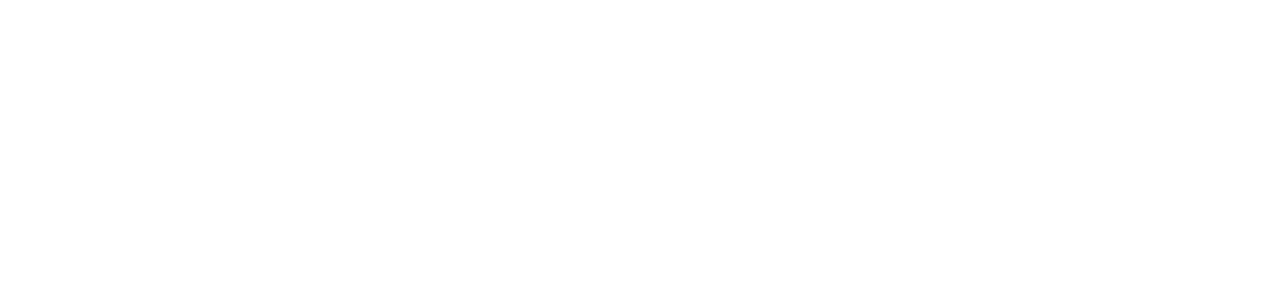
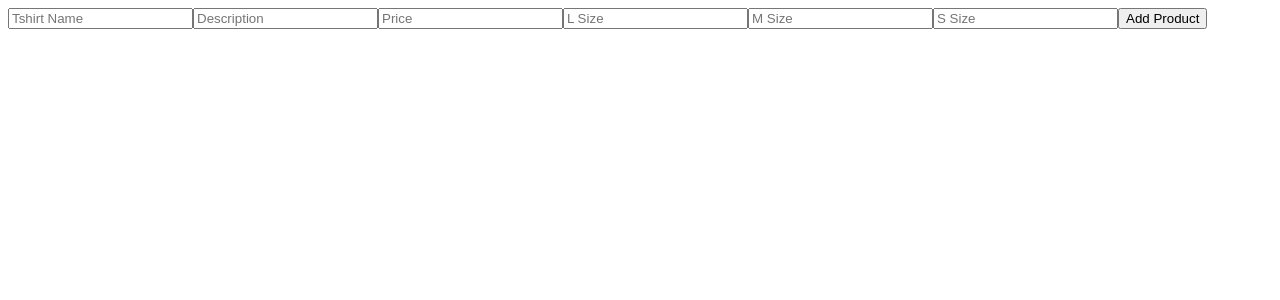
Before and after one commit to dhr7va/tshirt-website, a React (Create React App) app: page / in a window 1280 px wide. Shown: the top 300 px of the page. Built offline with nearby package versions, Linux system fonts and the light colour scheme.

Commit message:
Added AddProductForm

```diff
--- a/src/App.js
+++ b/src/App.js
@@ -1,7 +1,12 @@
+import React from "react";
+
+import AddProductsFort from "./Components/AddProductsForm";
+
 
 function App() {
   return (
     <div className="App">
+      <AddProductsFort />
     </div>
   );
 }
--- /dev/null
+++ b/src/Components/AddProductsForm.js
@@ -0,0 +1,59 @@
+import React, { useState } from 'react';
+
+const AddProductForm = ({ addProduct }) => {
+    const [formData, setFormData] = useState({
+        name: '',
+        description: '',
+        price: '',
+        quantityL: 0,
+        quantityM: 0,
+        quantityS: 0
+    });
+
+    const handleInputChange = (e) => {
+        setFormData({ ...formData, [e.target.name]: e.target.value });
+    };
+
+    const handleSubmit = (e) => {
+        e.preventDefault();
+        addProduct(formData);
+        setFormData({
+            name: '',
+            description: '',
+            price: '',
+            quantityL: 0,
+            quantityM: 0,
+            quantityS: 0
+        });
+    };
+
+    return (
+        <form onSubmit={handleSubmit}>
+            <input
+                name="name"
+                placeholder="Tshirt Name"
+                required />
+            <input
+                name="description"
+                placeholder="Description"
+                required />
+            <input
+                name="price"
+                placeholder="Price"
+                required />
+            <input
+                name="quantityL"
+                placeholder="L Size"
+                required />
+            <input name="quantityM"
+                placeholder="M Size"
+                required />
+            <input name="quantityS"
+                placeholder="S Size"
+                required />
+            <button type="submit">Add Product</button>
+        </form>
+    );
+};
+
+export default AddProductForm;
```
Also changed, not shown: src/Components/style.css (added).
